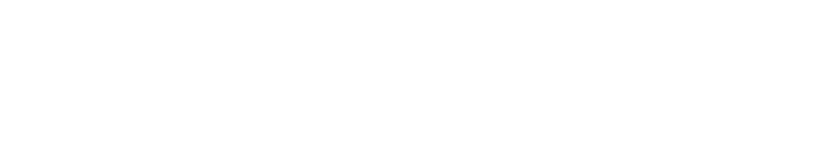
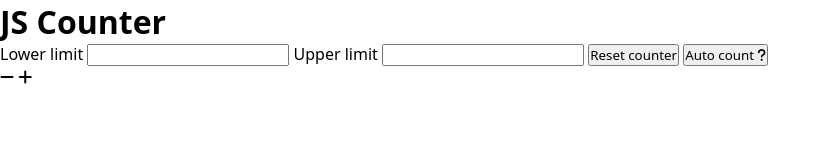
Before and after one commit to santebaratie/js-counter, a plain HTML site: page index.html in a window 1280 px wide. Shown: the whole page, without its empty margins (0-831 px from the left). Drawn offline with Linux system fonts and the light colour scheme.

Commit message:
Element placement on the page

```diff
--- a/index.html
+++ b/index.html
@@ -3,12 +3,30 @@
 <head>
   <meta charset="utf-8">
   <meta name="viewport" content="width=device-width, initial-scale=1">
+  <link rel="stylesheet" href="https://cdnjs.cloudflare.com/ajax/libs/font-awesome/6.7.2/css/all.min.css" integrity="sha512-Evv84Mr4kqVGRNSgIGL/F/aIDqQb7xQ2vcrdIwxfjThSH8CSR7PBEakCr51Ck+w+/U6swU2Im1vVX0SVk9ABhg==" crossorigin="anonymous" referrerpolicy="no-referrer" />
   <link rel="stylesheet" type="text/css" href="styles.css">
   <title>JS Counter</title>
 </head>
 <body>
-
-
+<header>
+</header>
+<main>
+  <div class="board">
+    <div class="board__head">
+      <h1>JS Counter</h1>
+      <label for="lower-limit">Lower limit</label>
+      <input type="number" name="" id="lower-limit">
+      <label for="upper-limit">Upper limit</label>
+      <input type="number" name="" id="upper-limit">
+      <button class="btn btn--reset">Reset counter</button>
+      <button class="btn btn--auto">Auto count <i class="fa-solid fa-question"></i></button>
+    </div>
+    <div class="board__footer">
+      <i class="fa-solid fa-minus"></i>
+      <i class="fa-solid fa-plus"></i>
+    </div>
+  </div>
+</main>
 <script type="text/javascript" src="app.js"></script>
 </body>
 </html>
--- a/styles.css
+++ b/styles.css
@@ -13,3 +13,13 @@ button,
 textarea {
   font-family: inherit;
 }
+
+:root {
+  --bg-color: #0d1117;
+  --fg-color: #21262d;
+  --border-color: #484f58;
+  --text-color: #f0f6fc;
+  --primary-color: #238636;
+  --link-color: #1f6feb;
+  --danger-color: #da3633;
+}
```
